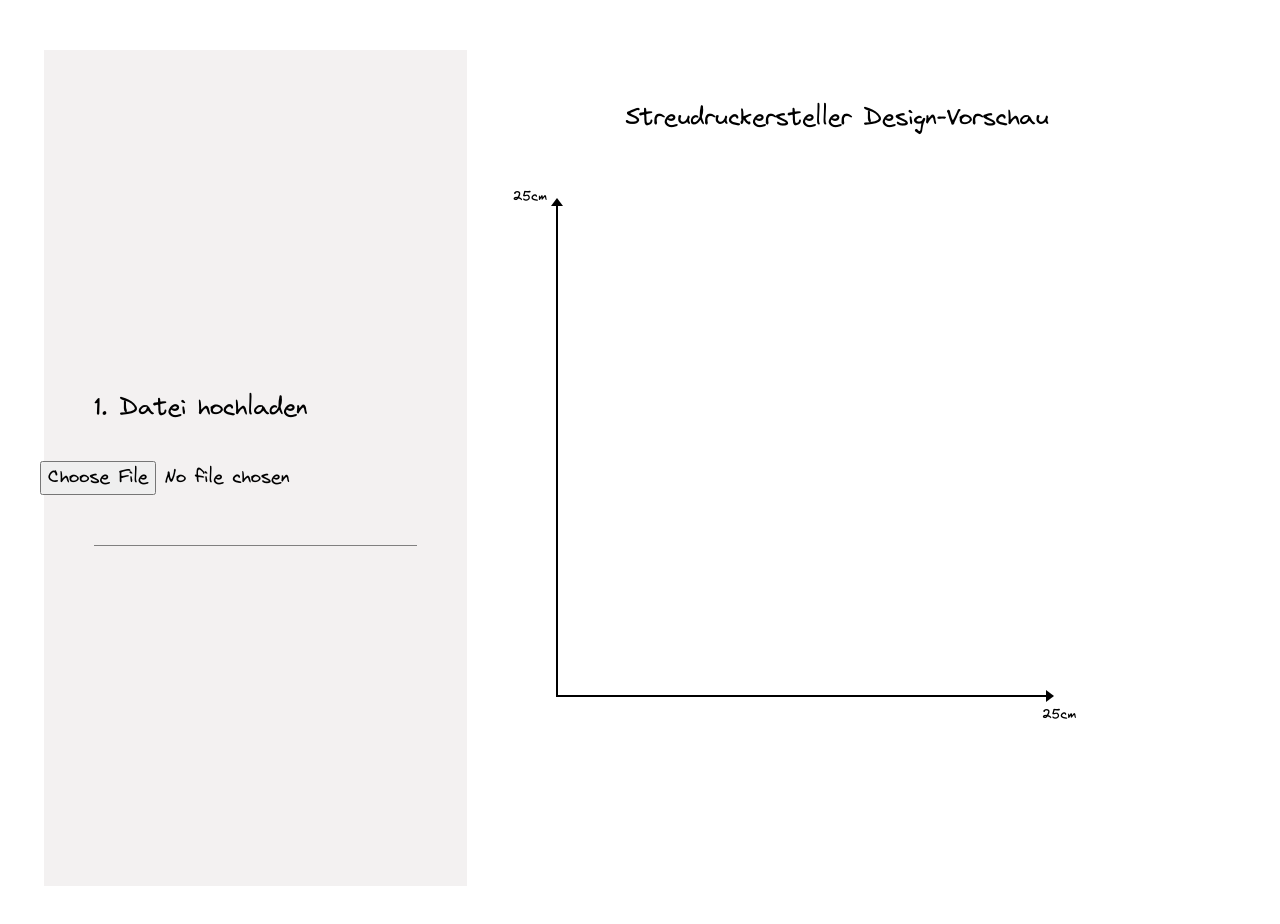
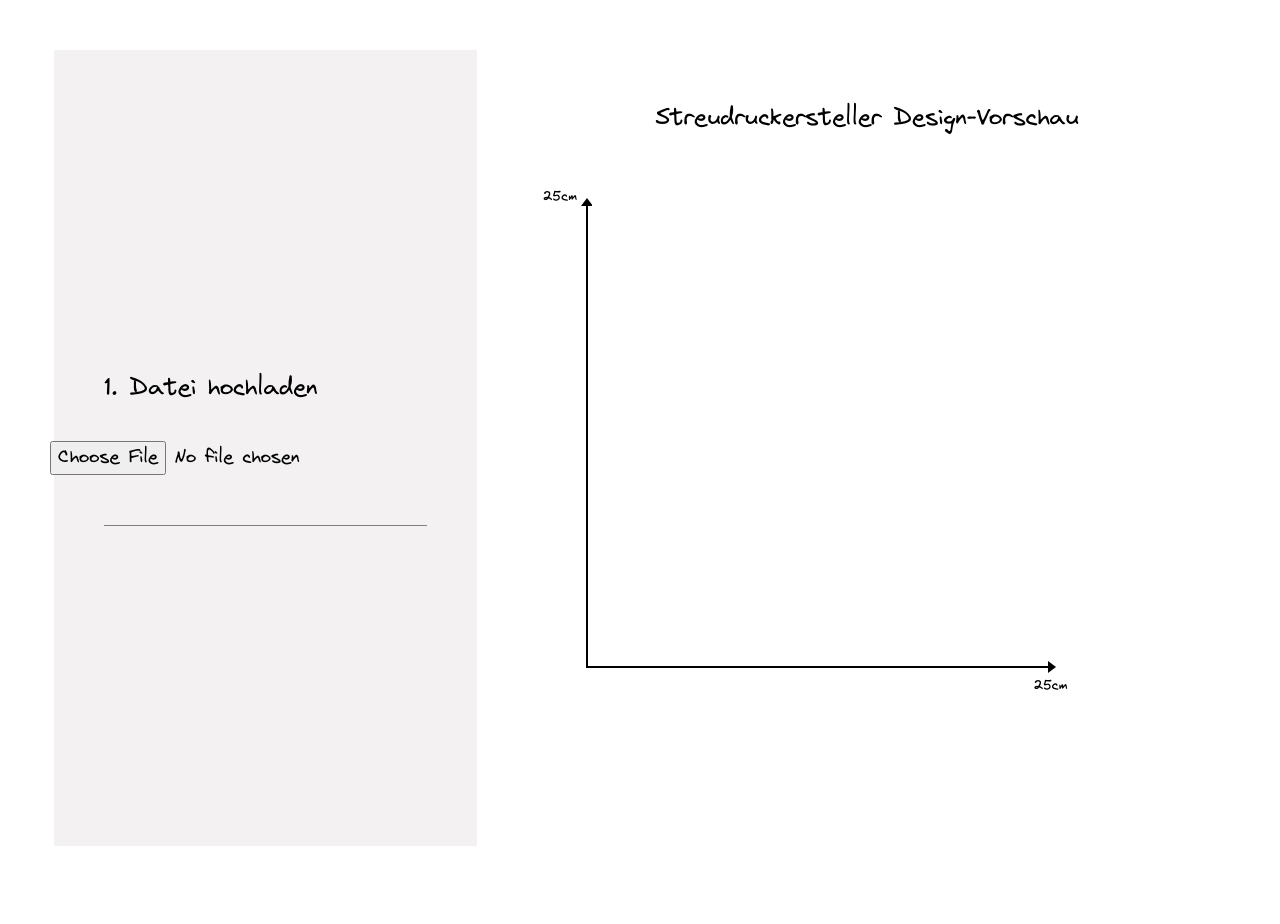
Before and after one commit to gsilvan/logo-pattern-generator, a React (Create React App) app: page / in a window 1280 px wide. Shown: the top 924 px of the page. After the commit the page ends 896 px from the top, so only its background shows below. Built offline with nearby package versions, Linux system fonts and the light colour scheme.

Commit message:
reduced canvasPrev size for mobile

```diff
--- a/src/Canvas.tsx
+++ b/src/Canvas.tsx
@@ -69,7 +69,7 @@ export default function Canvas({
     const canvasPrevWidth = screenHeight * 0.67;
     scaleFactor =  canvasPrevWidth / 4130;
   } else {
-    const canvasPrevWidth = screenWidth * 0.85;
+    const canvasPrevWidth = screenWidth * 0.80;
     scaleFactor =  canvasPrevWidth / 4130;
   }
 
--- a/src/index.css
+++ b/src/index.css
@@ -226,7 +226,7 @@ bottom: 0;
 .coordinate-system .x-label {
   position: absolute;
   bottom: -30px;
-  right: -30px;
+  right: -20px;
   font-size: 14px;
 }
 
```
